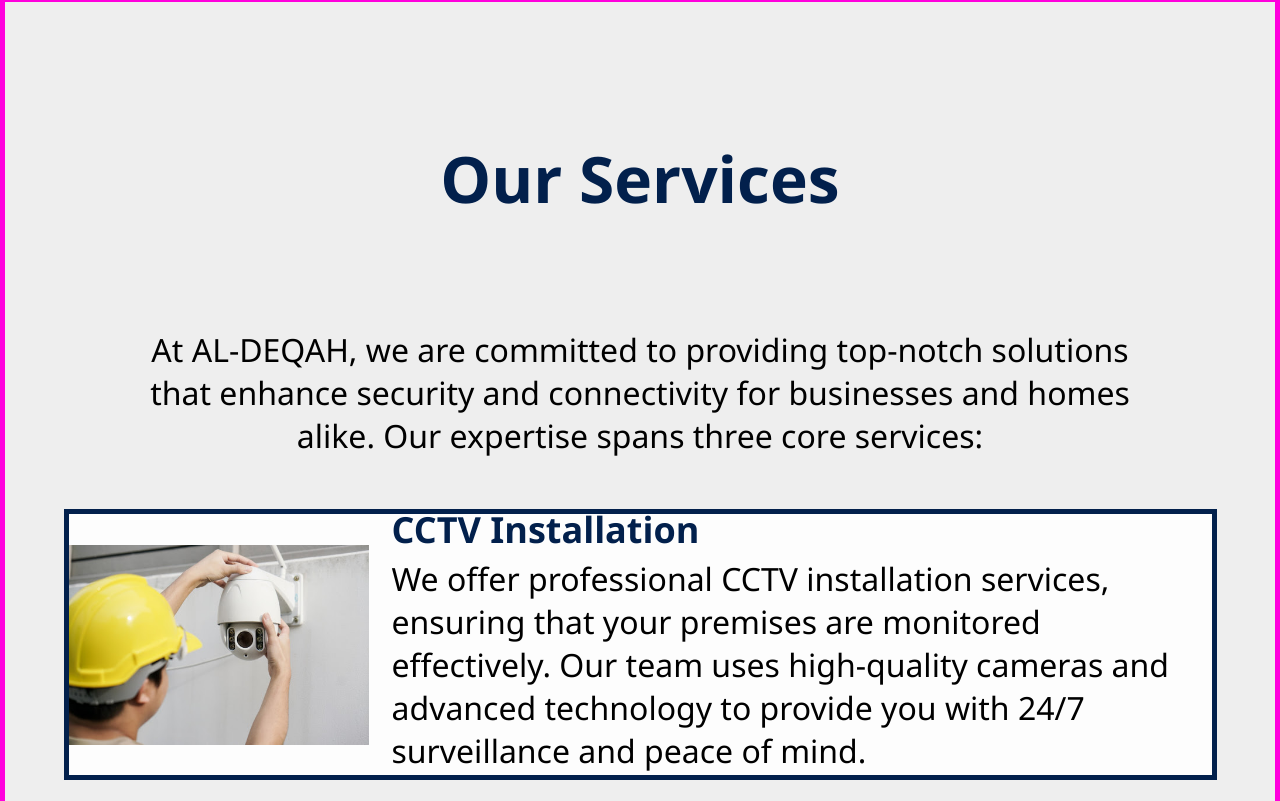
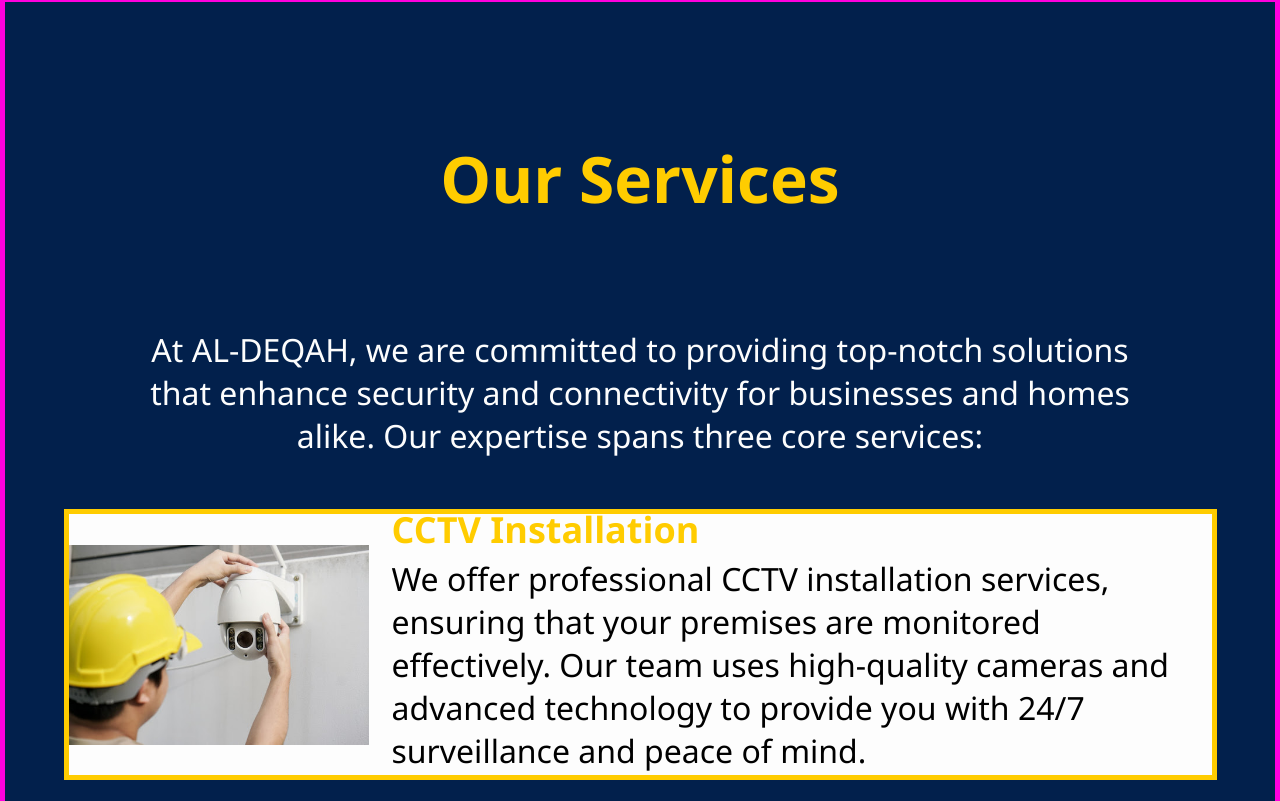
Before and after one commit to LMR218/Company-Portfolio, a plain HTML site: page index.html in a window 1280 px wide. Shown: the part 3279-4080 px from the top of the page. Drawn offline with Linux system fonts and the light colour scheme.

Commit message:
adjusted section color design

```diff
--- a/index.html
+++ b/index.html
@@ -74,10 +74,10 @@
       </div>
     </section>
 
-    <section id="services" class="container">
-      <h2 class="sectionTitle">Our Services</h2>
+    <section id="services" class="containerDark">
+      <h2 class="sectionTitleDark">Our Services</h2>
 
-      <p class="sectionIntro">
+      <p class="sectionIntroDark">
         At AL-DEQAH, we are committed to providing top-notch solutions that
         enhance security and connectivity for businesses and homes alike. Our
         expertise spans three core services:
@@ -226,10 +226,12 @@
     </div>
     </section>
 
-    <section id="reviews" class="container">
-      <h2 class="sectionTitle">Customer Reviews</h2>
+    <section id="reviews" class="containerDark">
+      <h2 class="sectionTitleDark">
+        Customer Reviews
+      </h2>
 
-      <p class="sectionIntro">
+      <p class="sectionIntroDark">
         At AL-DEQAH, we value the feedback and experiences of our clients. Our
         reviews page showcases genuine testimonials from customers who have
         benefited from our services.<br />
--- a/main.css
+++ b/main.css
@@ -46,6 +46,14 @@
   background-color: var(--background-color);
 }
 
+.containerDark {
+  display: flex;
+  flex-direction: column;
+  align-items: center;
+  border: 5px solid rgb(255, 0, 221);
+  background-color: var(--primary-color);
+}
+
 .sectionTitle {
   color: var(--primary-color);
   font-size: 64px;
@@ -64,6 +72,23 @@
   text-align: center;
 }
 
+.sectionTitleDark{
+  color: var(--secondary-color);
+  font-size: 64px;
+  margin-top: 133px;
+  margin-left: 760px;
+  margin-right: 760px;
+  width: 70%;
+  text-align: center;
+}
+.sectionIntroDark {
+  color: var(--white-color);
+  font-size: 32px;
+  margin-top: 53px;
+  margin-left: 118px;
+  margin-right: 118px;
+  text-align: center;
+}
 
 /*  Hero  */
 /*  Hero  */
@@ -157,7 +182,7 @@
   margin: 0px;
   padding: 0px;
   width: 100%;
-  background-color: var(--background-color);
+  background-color: var(--primary-color);
 }
 
 .serviceTile {
@@ -169,8 +194,11 @@
   padding: 0px;
   width: 90%;
   border-radius: 0px;
-  border: 5px solid var(--primary-color);
+   /* border: 5px solid var(--primary-color); */
   background-color: var(--white-color);
+  border: 5px solid var(--secondary-color);
+  /* background-color: rgba(0, 0, 0, 0.541); */
+
 }
 
 .serviceImg {
@@ -196,7 +224,8 @@
 }
 
 h3.serviceItem{
-  color: var(--primary-color);
+  /* color: var(--primary-color); */
+  color: var(--secondary-color);
   font-size: 36px;
   margin: 0px;
   padding: 10px;
@@ -204,6 +233,7 @@
 }
 p.serviceDescription {
   color: var(--black-color);
+  /* color: var(--white-color); */
   font-size: 32px;
   margin: 0px;
   padding-top: 15px;
@@ -303,7 +333,8 @@
   padding: 0px;
   width: 98%;
   border-radius: 0px;
-  background-color: var(--background-color);
+  /* background-color: var(--background-color); */
+  background-color: var(--primary-color);
 }
 .ReviewTile {
   display: flex;
@@ -314,8 +345,10 @@
   padding: 20px;
   width: 90%;
   border-radius: 0px;
-  border: 4px solid var(--primary-color);
-  background-color: var(--white-color);
+  /* border: 4px solid var(--primary-color);
+  background-color: var(--white-color); */
+  border: 4px solid var(--secondary-color);
+  background-color: var(--background-color);
 }
 
 .reviewImg {
@@ -334,12 +367,14 @@
   margin: 0px;
   padding: 3px;
   width: 100%;
-  background-color: var(--white-color);
+  /* background-color: var(--white-color); */
+  background-color: var(--background-color);
   height: 150px;
 }
 
 .reviewTextTilte {
   color: var(--primary-color);
+  /* color: var(--secondary-color); */
   font-size: 36px;
   margin: 0px;
   padding: 10px;
@@ -347,6 +382,7 @@
 }
 .reviewTextSubtilte {
   color: var(--secondary-color);
+  /* color: var(--white-color); */
   font-size: 16px;
   margin: 0px;
   padding-top: 14px;
@@ -357,6 +393,7 @@
 }
 .reviewParagraph {
   color: var(--black-color);
+  /* color: var(--white-color); */
   font-size: 32px;
   margin: 0px;
   padding-top: 15px;
```
